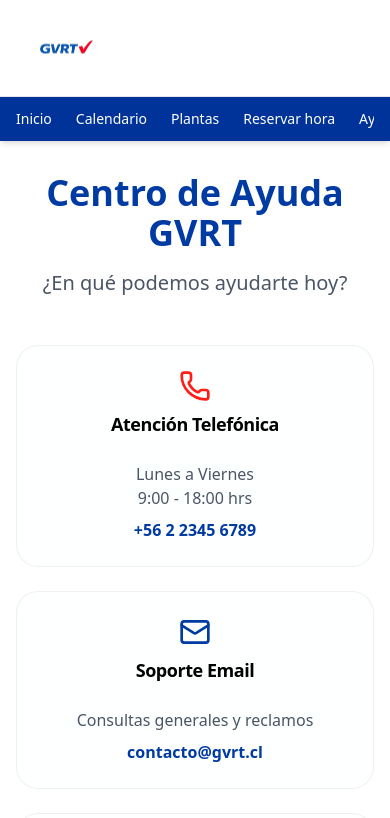
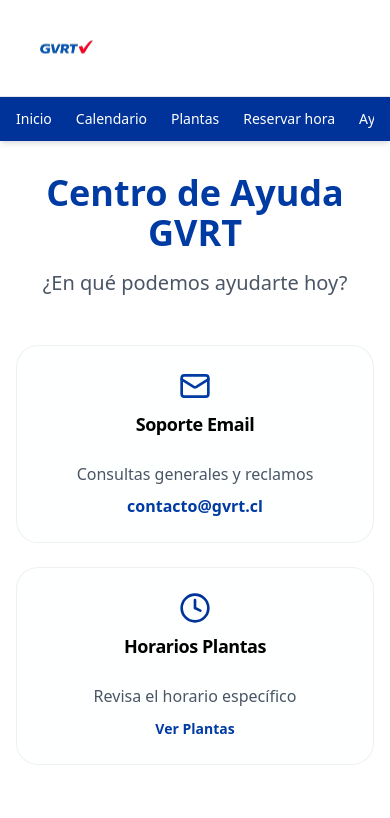
Before and after one commit to pipoerrante-spec/tprt, a Next.js app: page /ayuda in a window 390 px wide. Shown: the top 818 px of the page. Built offline with nearby package versions, Linux system fonts and the light colour scheme.

Commit message:
Remove phone support card

```diff
--- a/src/app/ayuda/page.tsx
+++ b/src/app/ayuda/page.tsx
@@ -2,7 +2,7 @@
 import { Button } from "@/components/ui/button";
 import { Card, CardContent, CardHeader, CardTitle } from "@/components/ui/card";
 import { Accordion, AccordionContent, AccordionItem, AccordionTrigger } from "@/components/ui/accordion";
-import { Phone, Mail, Clock } from "lucide-react";
+import { Mail, Clock } from "lucide-react";
 
 export default function HelpPage() {
   return (
@@ -16,18 +16,7 @@
         </div>
 
         {/* Contact Grid */}
-        <div className="grid grid-cols-1 md:grid-cols-3 gap-6">
-          <Card className="text-center hover:shadow-md transition-shadow">
-            <CardHeader>
-              <Phone className="w-8 h-8 mx-auto text-destructive mb-2" />
-              <CardTitle className="text-lg">Atención Telefónica</CardTitle>
-            </CardHeader>
-            <CardContent>
-              <p className="text-gray-600 mb-2">Lunes a Viernes<br />9:00 - 18:00 hrs</p>
-              <p className="font-bold text-primary">+56 2 2345 6789</p>
-            </CardContent>
-          </Card>
-
+        <div className="grid grid-cols-1 gap-6 md:grid-cols-2">
           <Card className="text-center hover:shadow-md transition-shadow">
             <CardHeader>
               <Mail className="w-8 h-8 mx-auto text-primary mb-2" />
```
